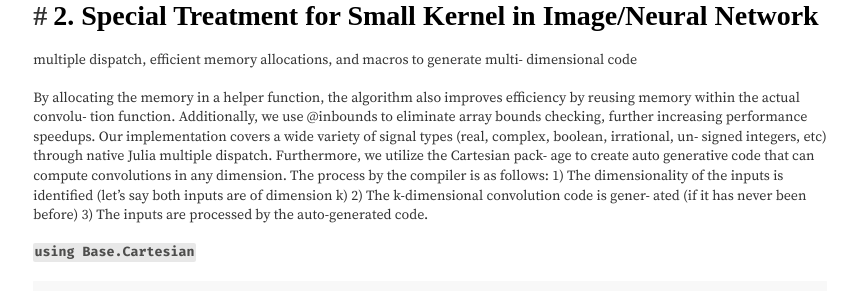
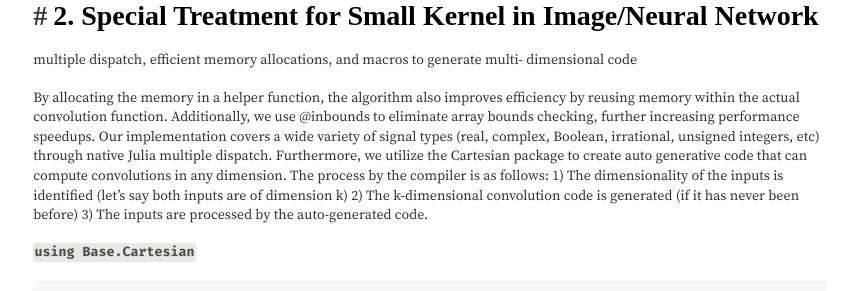
Before and after one commit to Opticcss/Opticcss.github.io, a Jekyll site: the page built from _posts/2021-07-20-Fast Convolution (FC, FastConv) by Fast Fourier Transform.md, in a window 1280 px wide. Shown: the part 2586-2877 px from the top of the page, without its empty margins (210-1069 px from the left). Built offline with Jekyll 4.4.1, drawn with Linux system fonts in a browser that asks for light colours; some web fonts are replaced; formulas are drawn with MathJax 3.

Commit message:
update Allocation

```diff
--- a/_posts/2021-07-20-Fast Convolution (FC, FastConv) by Fast Fourier Transform.md
+++ b/_posts/2021-07-20-Fast Convolution (FC, FastConv) by Fast Fourier Transform.md
@@ -113,24 +113,11 @@ dimensional code
 
 
 
-By allocating the memory in
-a helper function, the algorithm also improves efficiency by reusing memory within the actual convolu-
-tion function. Additionally, we use @inbounds to
-eliminate array bounds checking, further increasing
-performance speedups.
-Our implementation covers a wide variety of
-signal types (real, complex, boolean, irrational, un-
-signed integers, etc) through native Julia multiple
-dispatch. Furthermore, we utilize the Cartesian pack-
-age to create auto generative code that can compute
-convolutions in any dimension. The process by the
-compiler is as follows:
-1) The dimensionality of the inputs is identified
-(let’s say both inputs are of dimension k)
-2) The k-dimensional convolution code is gener-
-ated (if it has never been before)
-3) The inputs are processed by the auto-generated
-code.
+By allocating the memory in a helper function, the algorithm also improves efficiency by reusing memory within the actual convolution function. Additionally, we use @inbounds to eliminate array bounds checking, further increasing performance speedups.
+Our implementation covers a wide variety of signal types (real, complex, Boolean, irrational, unsigned integers, etc) through native Julia multiple dispatch. Furthermore, we utilize the Cartesian package to create auto generative code that can compute convolutions in any dimension. The process by the compiler is as follows:
+1) The dimensionality of the inputs is identified (let’s say both inputs are of dimension k)
+2) The k-dimensional convolution code is generated (if it has never been before)
+3) The inputs are processed by the auto-generated code.
 
 `using Base.Cartesian`
 
```
Also changed, not shown: 1 other file.
